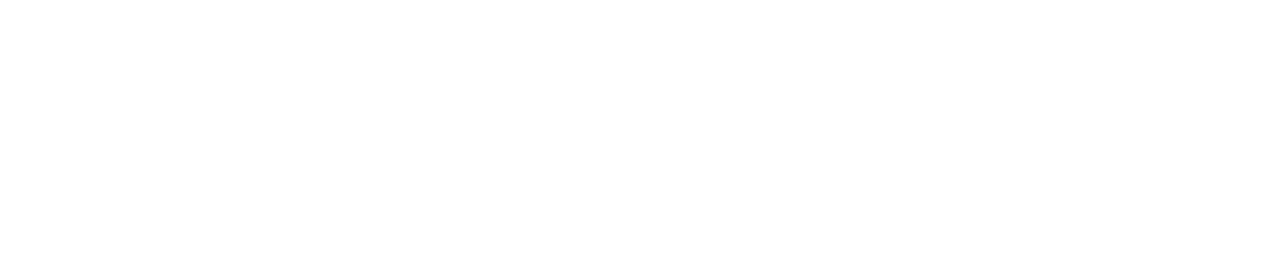
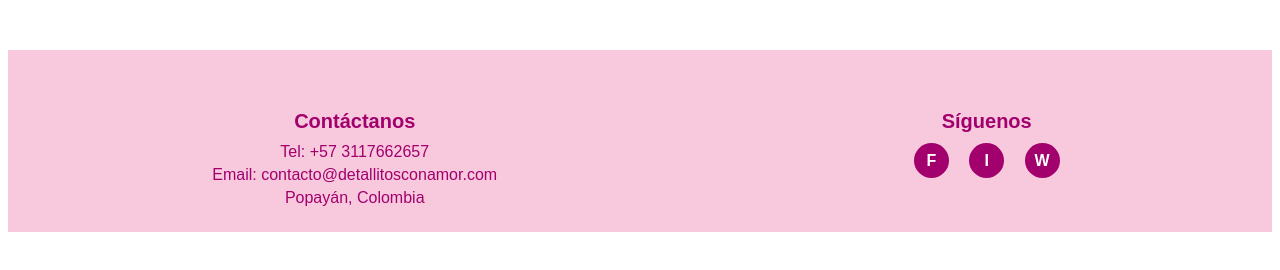
Before and after one commit to EdwinMS91/grupofinalgit, a plain HTML site: page index.html in a window 1280 px wide. Drawn offline with Linux system fonts and the light colour scheme.

Commit message:
agregue estructura y diseño footer

```diff
--- a/index.html
+++ b/index.html
@@ -6,7 +6,42 @@
     <title>Detallitos Con Amor</title>
     <link rel="stylesheet" href="./style.css">
 </head>
+
+
+
+
+
+
+
+
+
+
+
+
+
+
+
+
+
 <body>
+    <footer>
+    <div class="footer-container">
+        <div class="contacto">
+            <h3>Contáctanos</h3>
+            <p>Tel: +57 3117662657</p>
+            <p>Email: contacto@detallitosconamor.com</p>
+            <p>Popayán, Colombia</p>
+        </div>
+
+        <div class="redes">
+            <h3>Síguenos</h3>
+            <div class="iconos">
+                <a href="#" title="Facebook">F</a>
+                <a href="#" title="Instagram">I</a>
+                <a href="#" title="WhatsApp">W</a>
+            </div>
+        </div>
+    </div>
 
 </body>
 </html>
--- a/style.css
+++ b/style.css
@@ -0,0 +1,113 @@
+/* FOOTER */
+footer {
+    background-color: #f8c8dc;
+    color: #a2006d;
+    text-align: center;
+    padding-top: 20px;
+    font-family: Arial, sans-serif;
+    margin-top: 50px;
+}
+
+.footer-container {
+    display: flex;
+    justify-content: space-around;
+    flex-wrap: wrap;
+    padding: 20px 0;
+}
+
+.contacto h3, .redes h3 {
+    font-size: 20px;
+    margin-bottom: 10px;
+}
+
+.contacto p {
+    margin: 5px 0;
+}
+
+.iconos a {
+    display: inline-block;
+    margin: 0 8px;
+    text-decoration: none;
+    background-color: #a2006d;
+    color: white;
+    font-weight: bold;
+    border-radius: 50%;
+    width: 35px;
+    height: 35px;
+    line-height: 35px;
+    text-align: center;
+    transition: 0.3s;
+}
+
+.iconos a:hover {
+    background-color: white;
+    color: #a2006d;
+    border: 2px solid #a2006d;
+}
+
+.copy {
+    background-color: #ffc0cb;
+    padding: 10px;
+    font-size: 14px;
+    margin-top: 10px;
+}
+
+
+
+
+
+
+
+/* FOOTER */
+footer {
+    background-color: #f8c8dc;
+    color: #a2006d;
+    text-align: center;
+    padding-top: 20px;
+    font-family: Arial, sans-serif;
+    margin-top: 50px;
+}
+
+.footer-container {
+    display: flex;
+    justify-content: space-around;
+    flex-wrap: wrap;
+    padding: 20px 0;
+}
+
+.contacto h3, .redes h3 {
+    font-size: 20px;
+    margin-bottom: 10px;
+}
+
+.contacto p {
+    margin: 5px 0;
+}
+
+.iconos a {
+    display: inline-block;
+    margin: 0 8px;
+    text-decoration: none;
+    background-color: #a2006d;
+    color: white;
+    font-weight: bold;
+    border-radius: 50%;
+    width: 35px;
+    height: 35px;
+    line-height: 35px;
+    text-align: center;
+    transition: 0.3s;
+}
+
+.iconos a:hover {
+    background-color: white;
+    color: #a2006d;
+    border: 2px solid #a2006d;
+}
+
+.copy {
+    background-color: #ffc0cb;
+    padding: 10px;
+    font-size: 14px;
+    margin-top: 10px;
+}
```
